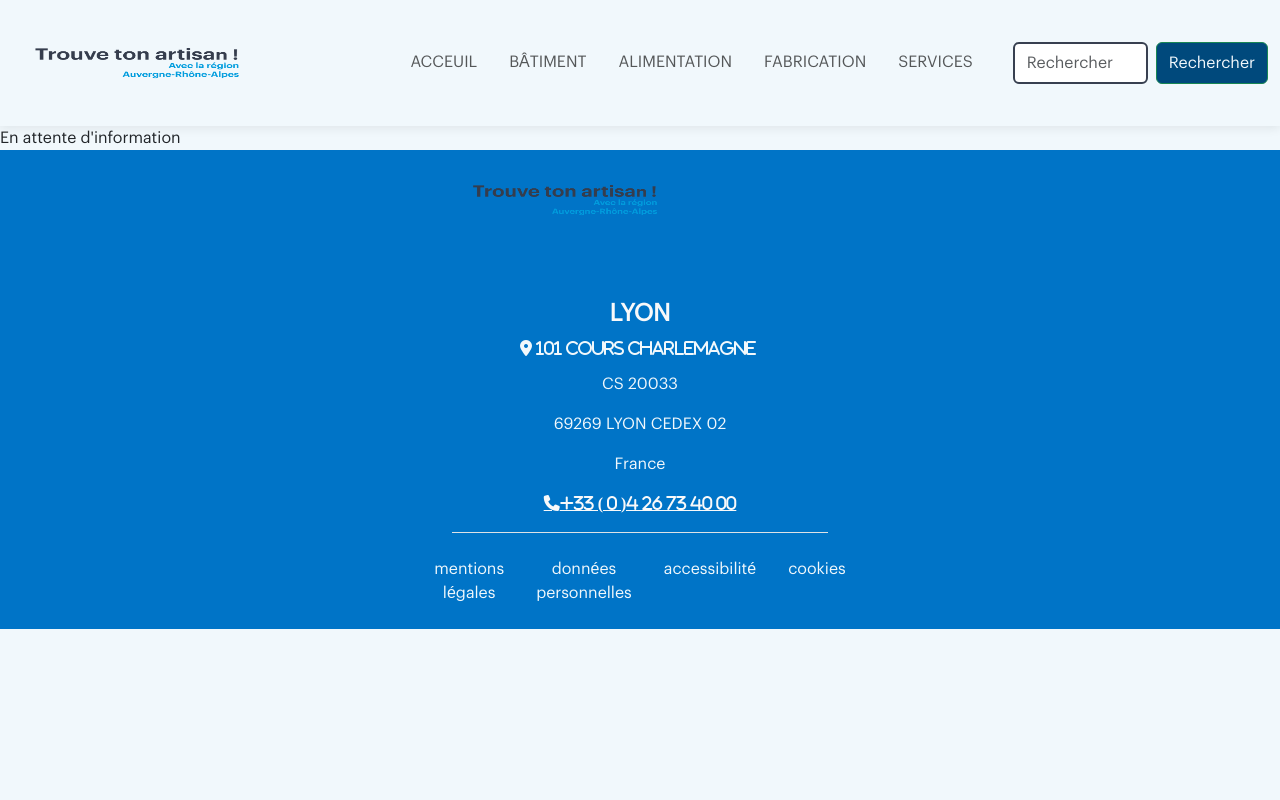
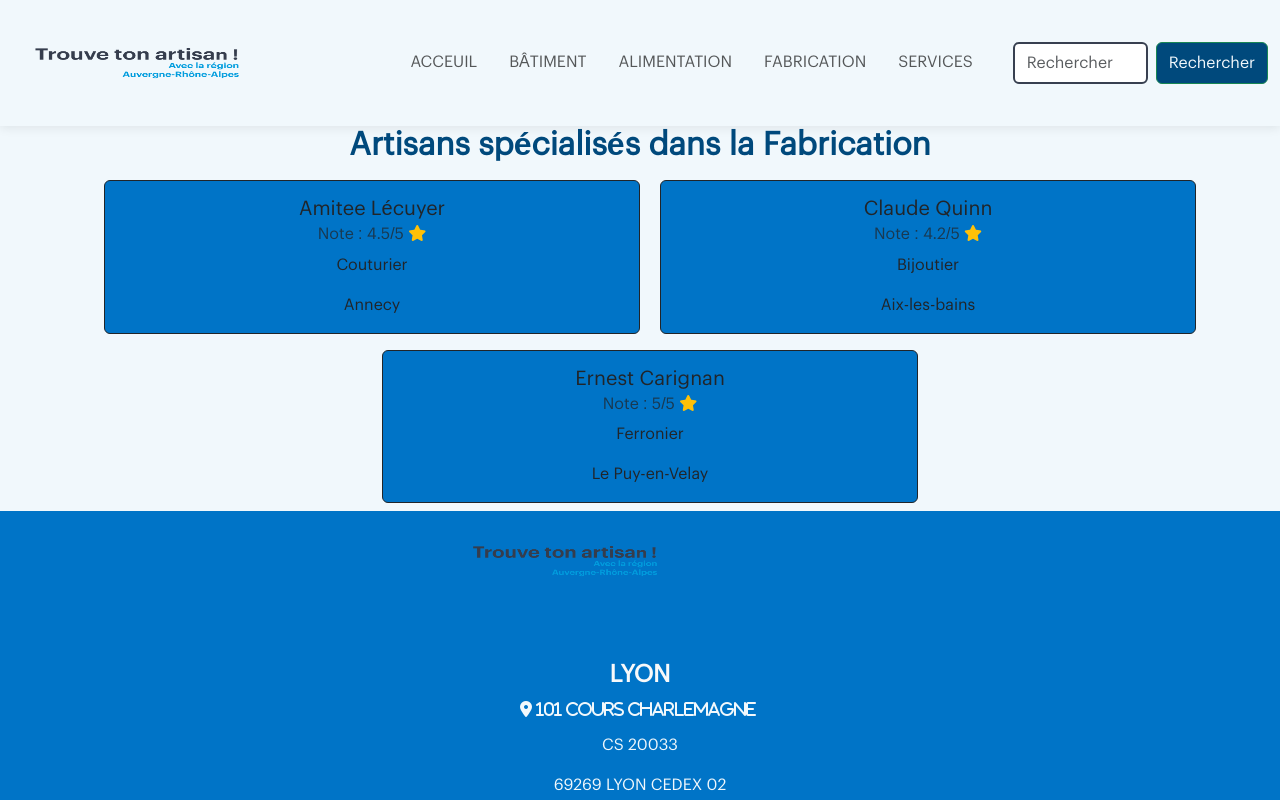
Before and after one commit to Drocinera/react-app-trouve-ton-artisan, a React (Create React App) app: page /fabrication in a window 1280 px wide. Shown: the top 800 px of the page. Built offline with nearby package versions, Linux system fonts and the light colour scheme.

Commit message:
html et css effectuer. Reste a faire le chargement de la fiche

```diff
--- a/src/App.css
+++ b/src/App.css
@@ -168,3 +168,22 @@ list-style-type: none;
   content: "";
   background: #cd2c2e ;
  }
+
+  /*Page Fabrication */
+
+.containeurFabrication{
+  position: relative;
+
+}
+
+.containeurFabrication::before {
+  position: absolute;
+  list-style-position: inside;
+  top: 2.8rem;
+  left: -2rem;
+  display: block;
+  width: 1rem;
+  height: 0.3rem;
+  content: "";
+  background: #cd2c2e ;
+ }
--- a/src/Components/Fabrication.jsx
+++ b/src/Components/Fabrication.jsx
@@ -1,9 +1,37 @@
-import React from "react";
+import React,{ useState, useEffect } from "react";
+import data from "../datas.json"
+
 
 const Fabrication = () => {
+    const [FabricationData, setFabricationData] = useState([]);
+
+    useEffect(() => {
+      const filteredData = data.filter(item => item.category === "Fabrication");
+      setFabricationData(filteredData);
+    }, []);
+
     return (
-        <div>En attente d'information</div>
-    );
+        <section>
+            <div className="containeurFabrication">
+                <h2 className="text-center">Artisans spécialisés dans la Fabrication</h2>
+                <div className="row text-center justify-content-center">
+                {FabricationData.map(item => (
+                <div className="cardStyle row py-2 ms-2" key={item.id} style={{width: '35rem'}}>
+                <div class="card col border border-dark">
+                <div className="card-body text-center">
+                    <h5 className="card-title">{item.name}</h5>
+                    <h6 className="card-subtitle mb-2 text-body-secondary">Note : {item.note}/5 <i className="fa-solid fa-star text-warning"></i></h6>
+                    <p className="card-text">{item.specialty}</p>
+                    <p className="card-text">{item.location}</p>
+                </div>
+                </div>
+                </div>
+                ))}
+            </div>
+        </div>
+    </section>
+
+  );
 };
 
 export default Fabrication;
```
